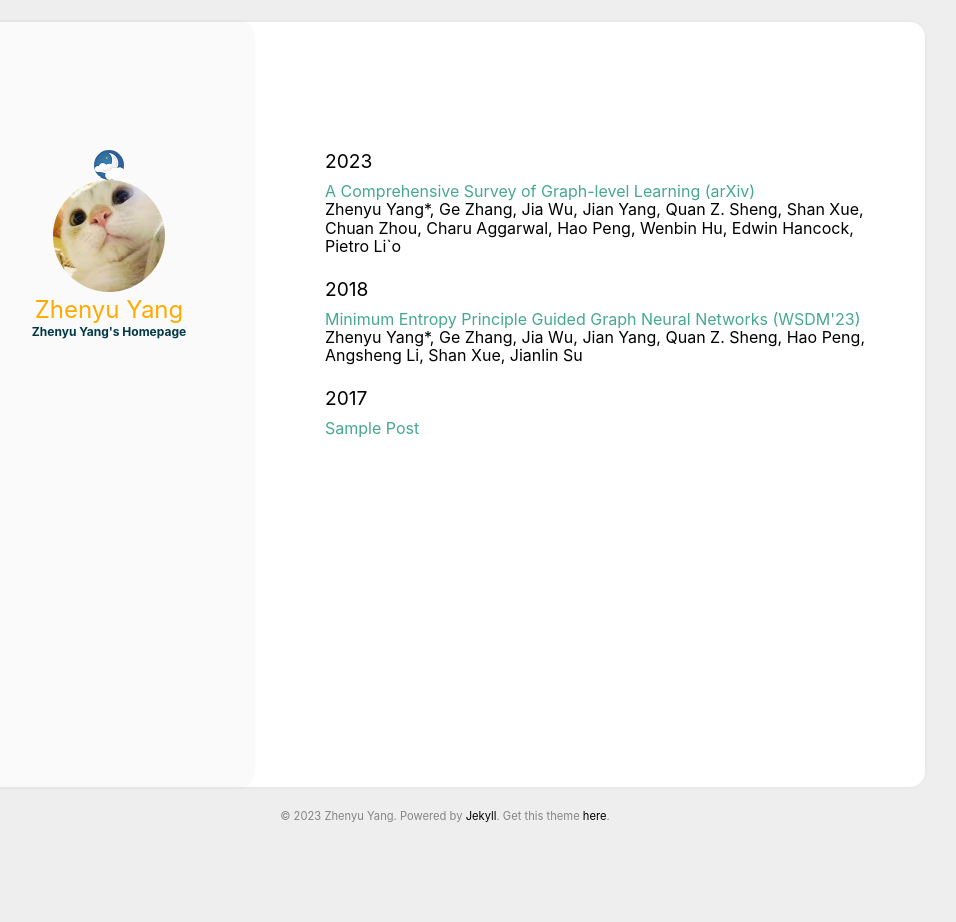
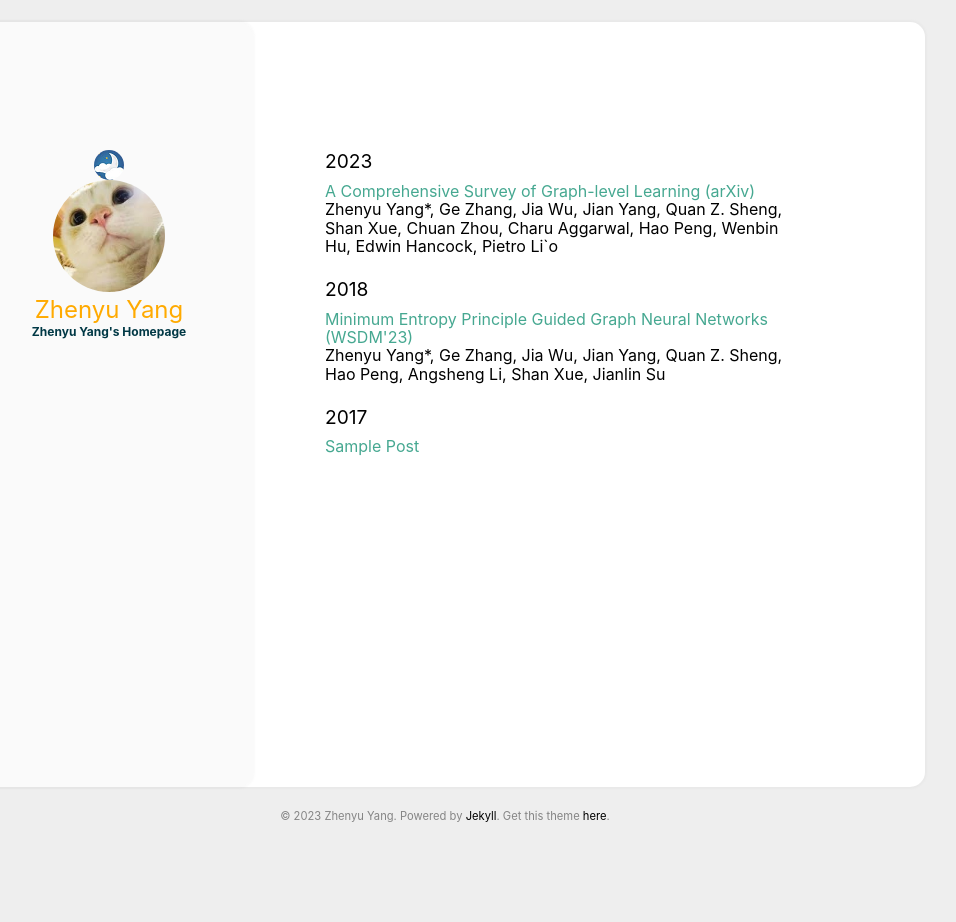
Before and after one commit to ZhenyuYangMQ/ZhenyuYangMQ.github.io, a Jekyll site: the page built from index.html, in a window 1280 px wide. Shown: the whole page, without its empty margins (195-1151 px from the left). Built offline with Jekyll 4.4.1, drawn with Linux system fonts in a browser that asks for light colours.

Commit message:
Update main.scss

```diff
--- a/assets/css/main.scss
+++ b/assets/css/main.scss
@@ -242,7 +242,7 @@
     }
 
     @include breakpoint(medium) {
-        max-width: 39rem;
+        max-width: 49rem;
         margin-top: 5rem;
     }
 
@@ -264,7 +264,7 @@
 .archive_title {
     word-wrap: normal;
     @include breakpoint(medium) {
-        max-width: 95%;
+        max-width: 80%;
     }
 }
 
```
